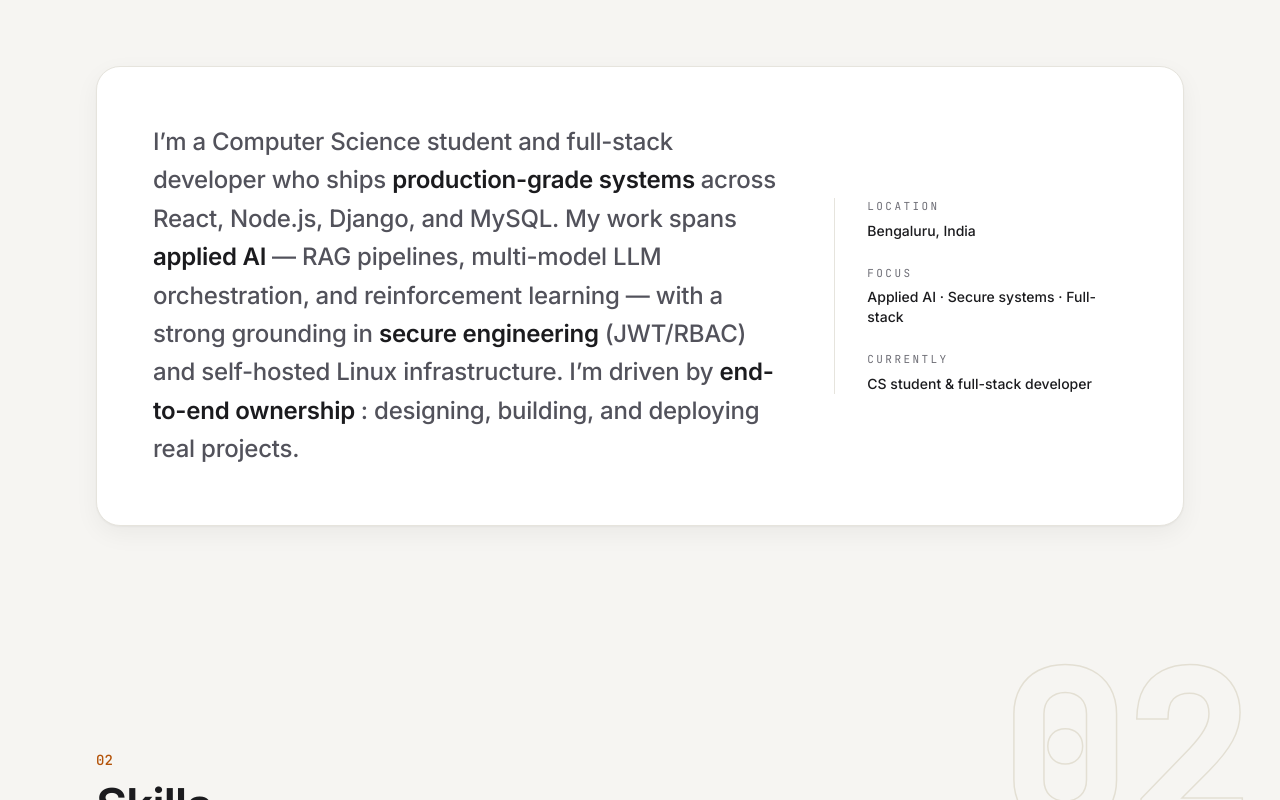
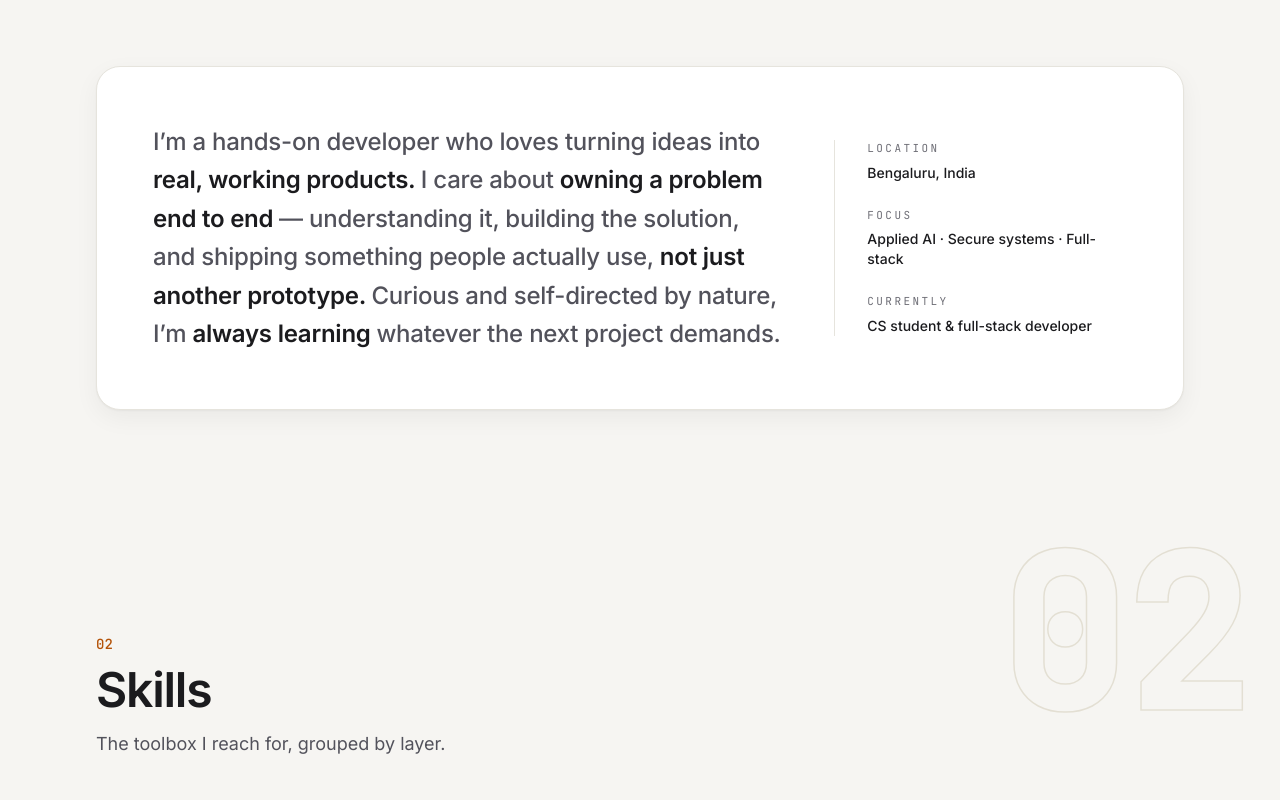
Before and after one commit to LuckyLuck786/portfolio, a React (Vite) app: page / in a window 1280 px wide. Shown: the part 1080-1880 px from the top of the page. Built offline with nearby package versions, Linux system fonts and the light colour scheme.

Commit message:
about section changes

```diff
--- a/index.html
+++ b/index.html
@@ -21,10 +21,8 @@
       property="og:description"
       content="I ship production-grade systems, not prototypes. Applied AI, secure infrastructure, and real products — built end to end."
     />
-    <!-- TODO: After deploying, replace with the absolute URL
-         (e.g. https://your-domain.vercel.app/og.png) — most scrapers
-         require a full URL, not a path. -->
-    <meta property="og:image" content="/og.png" />
+    <meta property="og:url" content="https://shaikluqman.vercel.app" />
+    <meta property="og:image" content="https://shaikluqman.vercel.app/og.png" />
     <meta property="og:image:width" content="1200" />
     <meta property="og:image:height" content="630" />
 
@@ -35,7 +33,7 @@
       name="twitter:description"
       content="I ship production-grade systems, not prototypes. Applied AI, secure infrastructure, and real products — built end to end."
     />
-    <meta name="twitter:image" content="/og.png" />
+    <meta name="twitter:image" content="https://shaikluqman.vercel.app/og.png" />
   </head>
   <body>
     <div id="root"></div>
--- a/src/components/About.tsx
+++ b/src/components/About.tsx
@@ -13,15 +13,15 @@ const FACTS = [
 
 /* The statement, split into segments so key phrases stay emphasized. */
 const SEGMENTS: { text: string; strong?: boolean }[] = [
-  { text: "I’m a Computer Science student and full-stack developer who ships" },
-  { text: "production-grade systems", strong: true },
-  { text: "across React, Node.js, Django, and MySQL. My work spans" },
-  { text: "applied AI", strong: true },
-  { text: "— RAG pipelines, multi-model LLM orchestration, and reinforcement learning — with a strong grounding in" },
-  { text: "secure engineering", strong: true },
-  { text: "(JWT/RBAC) and self-hosted Linux infrastructure. I’m driven by" },
-  { text: "end-to-end ownership", strong: true },
-  { text: ": designing, building, and deploying real projects." },
+  { text: "I’m a hands-on developer who loves turning ideas into" },
+  { text: "real, working products.", strong: true },
+  { text: "I care about" },
+  { text: "owning a problem end to end", strong: true },
+  { text: "— understanding it, building the solution, and shipping something people actually use," },
+  { text: "not just another prototype.", strong: true },
+  { text: "Curious and self-directed by nature, I’m" },
+  { text: "always learning", strong: true },
+  { text: "whatever the next project demands." },
 ];
 
 const WORDS = SEGMENTS.flatMap((segment) =>
```
